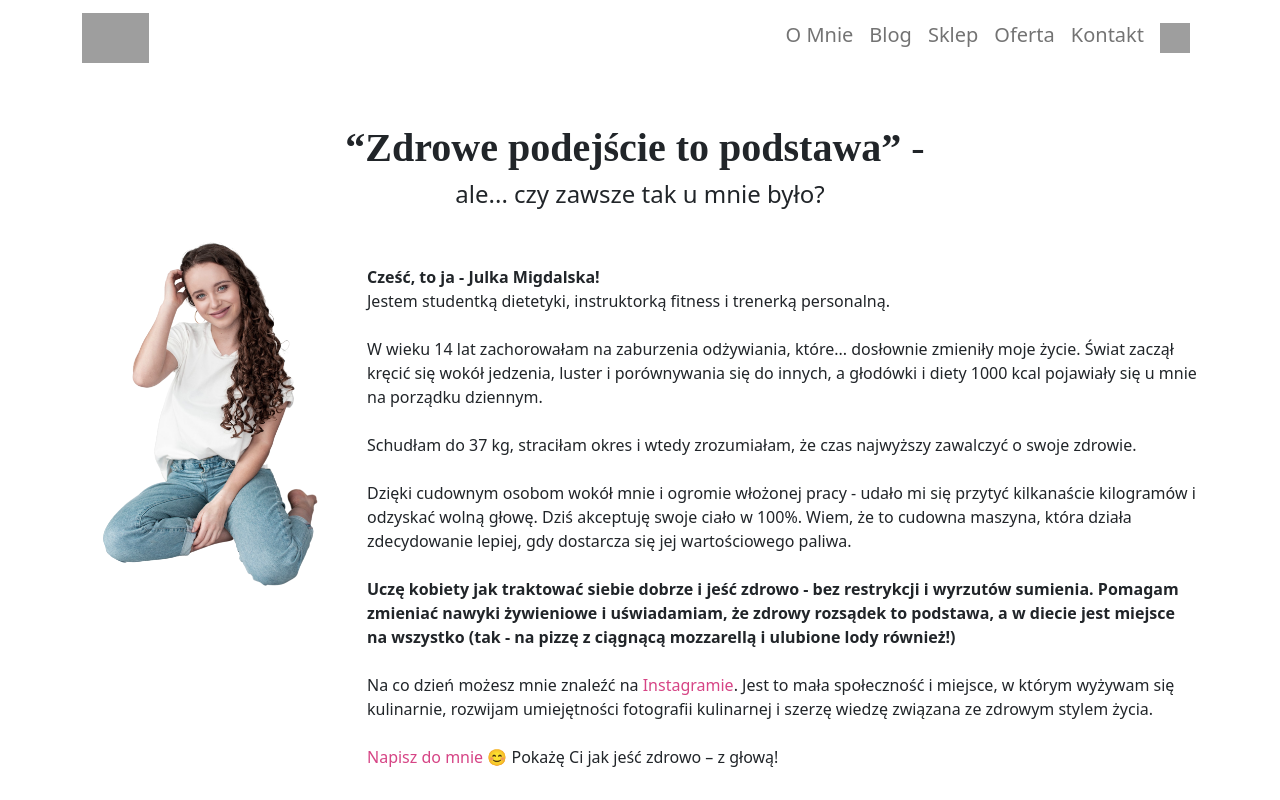
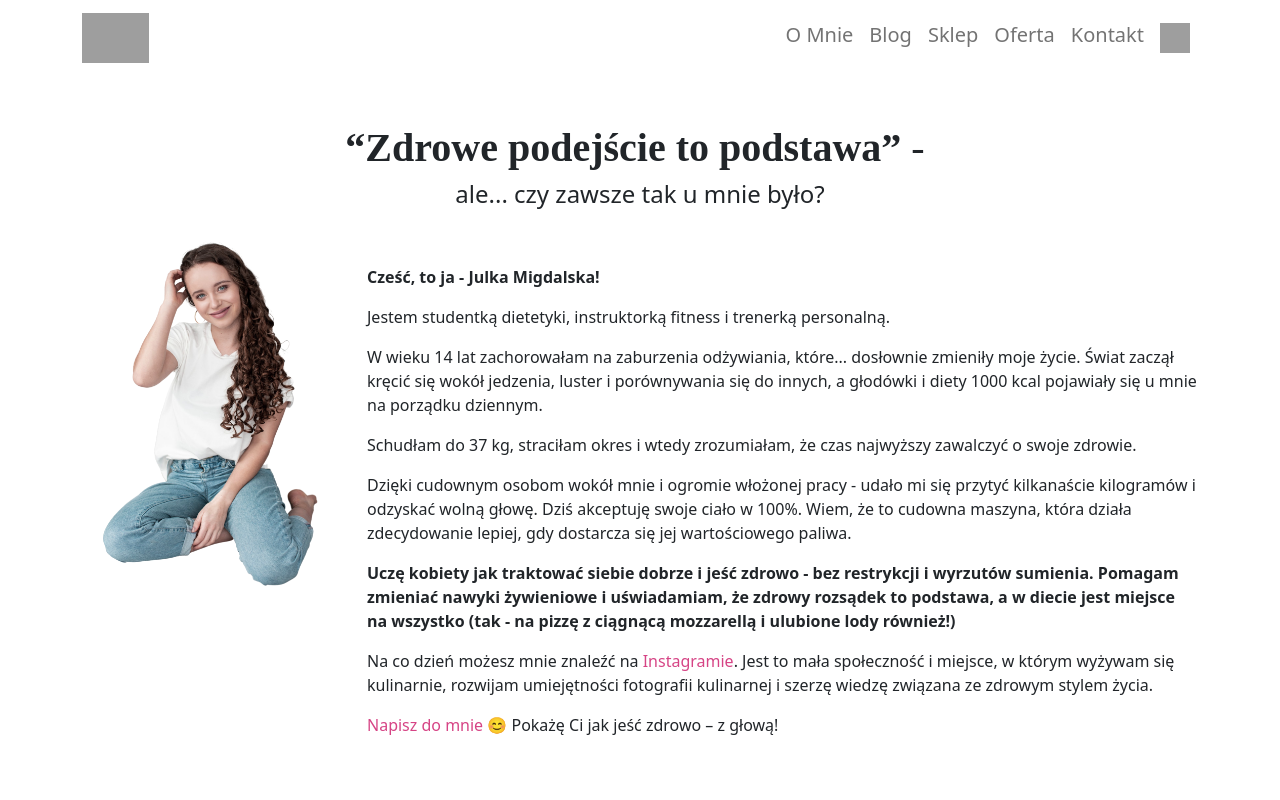
Before and after one commit to Baz00k/julka-fit-next, a Next.js app: page /o-mnie in a window 1280 px wide. Shown: the top 800 px of the page. Built offline with nearby package versions, Linux system fonts and the light colour scheme; grey boxes are pictures that could not be loaded; a web font is replaced by a local one.

Commit message:
divide text to paragraphs

```diff
--- a/pages/o-mnie.js
+++ b/pages/o-mnie.js
@@ -21,34 +21,48 @@ function Omnie() {
                         />
                     </Col>
                     <Col className='my-5'>
-                        <b>Cześć, to ja - Julka Migdalska!</b><br />
-                        Jestem
-                        studentką dietetyki, instruktorką fitness i trenerką
-                        personalną.<br /><br />W wieku 14 lat zachorowałam na zaburzenia
+                        <p><b>Cześć, to ja - Julka Migdalska!</b></p>
+                        <p>
+                            Jestem studentką dietetyki, instruktorką fitness i trenerką
+                            personalną.
+                        </p>
+                        <p>
+                            W wieku 14 lat zachorowałam na zaburzenia
                             odżywiania, które... dosłownie zmieniły moje życie. Świat zaczął
                             kręcić się wokół jedzenia, luster i porównywania się do innych,
                             a głodówki i diety 1000 kcal pojawiały się u mnie na porządku
-                        dziennym.<br /><br />Schudłam do 37 kg, straciłam okres i wtedy
-                        zrozumiałam, że czas najwyższy zawalczyć o swoje zdrowie.<br /><br />
+                            dziennym.
+                        </p>
+                        <p>
+                            Schudłam do 37 kg, straciłam okres i wtedy
+                            zrozumiałam, że czas najwyższy zawalczyć o swoje zdrowie.
+                        </p>
+                        <p>
                             Dzięki cudownym osobom wokół mnie i ogromie włożonej pracy - udało mi
                             się przytyć kilkanaście kilogramów i odzyskać wolną głowę. Dziś
                             akceptuję swoje ciało w 100%. Wiem, że to cudowna maszyna, która
                             działa zdecydowanie lepiej, gdy dostarcza się jej wartościowego
-                        paliwa.<br /><br />
+                            paliwa.
+                        </p>
+                        <p>
                             <b>
                                 Uczę kobiety jak traktować siebie dobrze i jeść zdrowo - bez
                                 restrykcji i wyrzutów sumienia. Pomagam zmieniać nawyki
                                 żywieniowe i uświadamiam, że zdrowy rozsądek to podstawa, a w
                                 diecie jest miejsce na wszystko (tak - na pizzę z ciągnącą
                                 mozzarellą i ulubione lody również!)
-                            <br /><br />
                             </b>
+                        </p>
+                        <p>
                             Na co dzień możesz mnie znaleźć na
                             <a href="https://www.instagram.com/julka_migdalska/" target="_blank" rel="noreferrer"> Instagramie</a>.
                             Jest to mała społeczność i miejsce, w którym wyżywam się
                             kulinarnie, rozwijam umiejętności fotografii kulinarnej i szerzę
-                        wiedzę związana ze zdrowym stylem życia.<br /><br />
+                            wiedzę związana ze zdrowym stylem życia.
+                        </p>
+                        <p>
                             <Link href="/kontakt">Napisz do mnie</Link> 😊 Pokażę Ci jak jeść zdrowo – z głową!
+                        </p>
                     </Col>
                 </Row>
             </Container>
```
Lines whose indentation alone changed are shown as unchanged.
